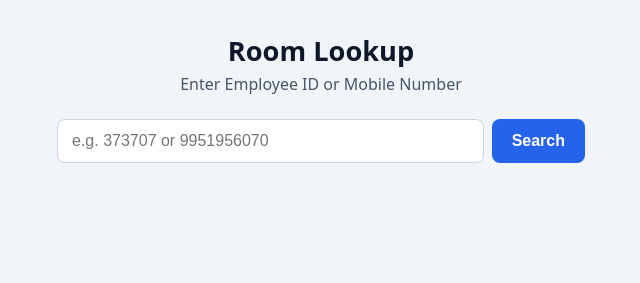
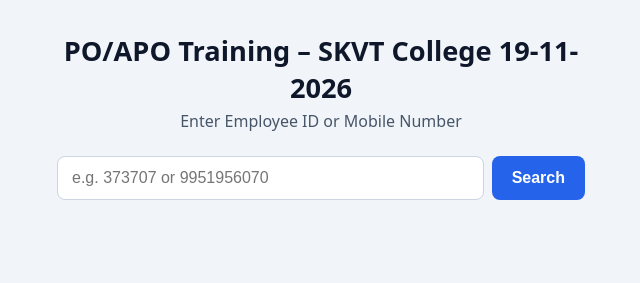
Before and after one commit to trinadhvasamsetti8639-oss/RMC-PO-APO-Training-SKVT-19-11-26, a plain HTML site: page index.html in a window 1280 px wide. Shown: the whole page, without its empty margins (319-959 px from the left). Drawn offline with Linux system fonts and the light colour scheme.

Commit message:
Update index.html

```diff
--- a/index.html
+++ b/index.html
@@ -3,12 +3,12 @@
 <head>
   <meta charset="UTF-8" />
   <meta name="viewport" content="width=device-width, initial-scale=1" />
-  <title>PO/APO Training – SKVT College 19-11-2026</title>
+  <title>Room LookUp</title>
   <link rel="stylesheet" href="style.css" />
 </head>
 <body>
   <main class="container">
-    <h1>Room Lookup</h1>
+    <h1>PO/APO Training – SKVT College 19-11-2026</h1>
     <p class="subtitle">Enter Employee ID or Mobile Number</p>
 
     <form id="search-form" autocomplete="off">
```
